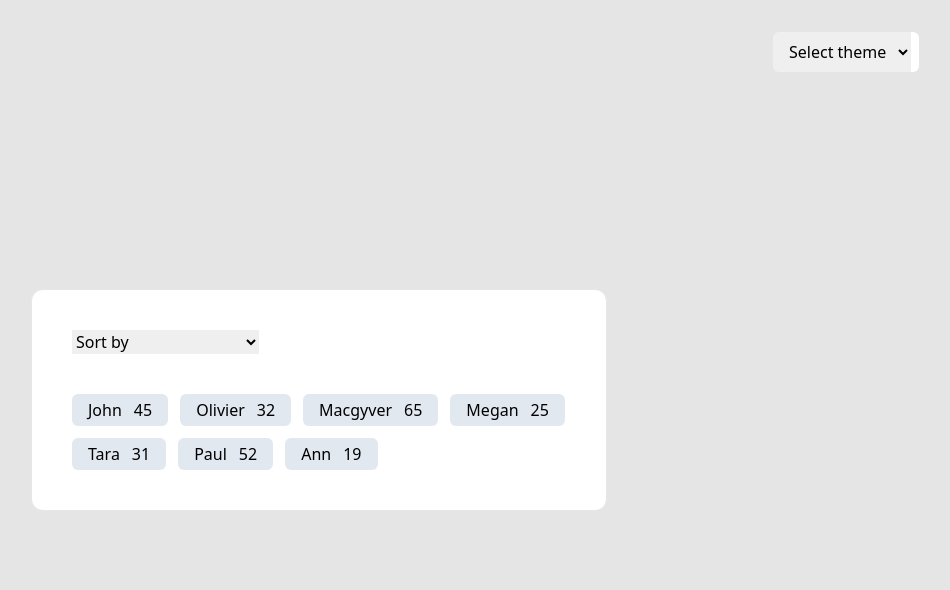
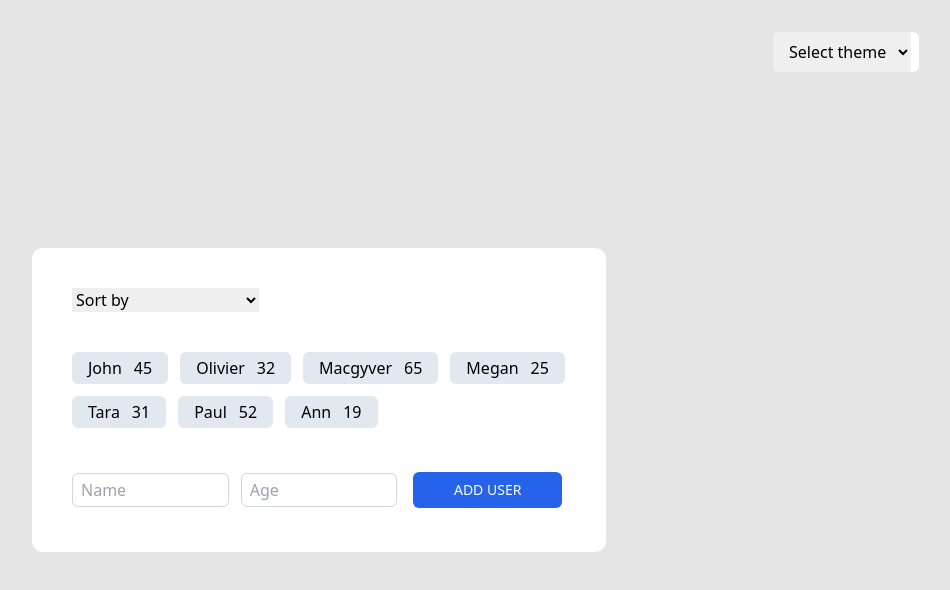
Before and after one commit to patrycjapetryk/react-2-0, a React (Vite) app: page / in a window 1280 px wide. Shown: the top 590 px of the page, without its empty margins (321-1271 px from the left). Built offline with nearby package versions, Linux system fonts and the light colour scheme.

Commit message:
Add create user form with validation

```diff
--- /dev/null
+++ b/src/components/AddUser/AddUser.tsx
@@ -0,0 +1,32 @@
+import { useForm, type SubmitHandler } from "react-hook-form";
+import { zodResolver } from "@hookform/resolvers/zod";
+
+import { Button, Input } from "../../ui";
+import { type UserData, validationSchema } from "./types";
+
+export function AddUser() {
+  const {
+    register,
+    handleSubmit,
+    formState: { errors },
+  } = useForm<UserData>({
+    resolver: zodResolver(validationSchema),
+  });
+
+  const handleAddUserForm: SubmitHandler<UserData> = (data) => {
+    console.log(data);
+  };
+
+  return (
+    <form
+      className="mt-10 grid grid-cols-3 gap-3"
+      onSubmit={handleSubmit(handleAddUserForm)}
+      noValidate
+    >
+      <Input label="Name" {...register("name")} error={errors.name} />
+      <Input label="Age" {...register("age")} error={errors.age} />
+
+      <Button label="Add user" type="submit" />
+    </form>
+  );
+}
--- /dev/null
+++ b/src/components/AddUser/index.ts
@@ -0,0 +1 @@
+export { AddUser } from "./AddUser";
--- /dev/null
+++ b/src/components/AddUser/types.ts
@@ -0,0 +1,11 @@
+import { z } from "zod";
+
+export const validationSchema = z.object({
+  name: z
+    .string()
+    .min(2, { message: "Nickname is required" })
+    .max(10, "Max 10 characters"),
+  age: z.string().min(1, "Age is required"),
+});
+
+export type UserData = z.infer<typeof validationSchema>;
--- a/src/components/Users/Users.tsx
+++ b/src/components/Users/Users.tsx
@@ -2,7 +2,10 @@ import { type ChangeEventHandler } from "react";
 
 import { capitalizeText } from "../../utils/capitalizeText";
 import { type UsersData } from "./usersData";
-import { SortingType, useSortableData } from "../../hooks/useSortableData";
+import { useSortableData } from "../../hooks/useSortableData";
+import { AddUser } from "../AddUser";
+import { UsersList } from "./UsersList";
+import { UsersFilters } from "./UsersFilters";
 
 type Props = {
   usersData: UsersData;
@@ -22,27 +25,9 @@ export function Users({ usersData }: Props) {
 
   return (
     <section className="max-w-xl rounded-xl border bg-white p-10">
-      <select className="flex gap-6" onChange={handleChange}>
-        <option value="">Sort by</option>
-        <option value={SortingType.NICKNAME_ASC}>Nickname ascending</option>
-        <option value={SortingType.NICKNAME_DES}>Nickname descending</option>
-        <option value={SortingType.AGE_ASC}>Age ascending</option>
-        <option value={SortingType.AGE_DES}>Age descending</option>
-      </select>
-
-      <div className="mt-10 flex flex-wrap gap-3">
-        {sortedData.map(({ id, nickname, age }) => {
-          return (
-            <div
-              className="flex gap-3 rounded-md bg-slate-200 px-4 py-1"
-              key={id}
-            >
-              <p>{nickname}</p>
-              <p>{age}</p>
-            </div>
-          );
-        })}
-      </div>
+      <UsersFilters handleChange={handleChange} />
+      <UsersList data={sortedData} />
+      <AddUser />
     </section>
   );
 }
--- /dev/null
+++ b/src/components/Users/UsersFilters.tsx
@@ -0,0 +1,18 @@
+import { type ChangeEventHandler } from "react";
+import { SortingType } from "../../hooks/useSortableData";
+
+type Props = {
+  handleChange: ChangeEventHandler<HTMLSelectElement>;
+};
+
+export function UsersFilters({ handleChange }: Props) {
+  return (
+    <select className="flex gap-6" onChange={handleChange}>
+      <option value="">Sort by</option>
+      <option value={SortingType.NICKNAME_ASC}>Nickname ascending</option>
+      <option value={SortingType.NICKNAME_DES}>Nickname descending</option>
+      <option value={SortingType.AGE_ASC}>Age ascending</option>
+      <option value={SortingType.AGE_DES}>Age descending</option>
+    </select>
+  );
+}
--- /dev/null
+++ b/src/components/Users/UsersList.tsx
@@ -0,0 +1,19 @@
+import { type UsersData } from "./usersData";
+
+export function UsersList({ data }: { data: UsersData }) {
+  return (
+    <div className="mt-10 flex flex-wrap gap-3">
+      {data.map(({ id, nickname, age }) => {
+        return (
+          <div
+            className="flex gap-3 rounded-md bg-slate-200 px-4 py-1"
+            key={id}
+          >
+            <p>{nickname}</p>
+            <p>{age}</p>
+          </div>
+        );
+      })}
+    </div>
+  );
+}
--- a/src/ui/Button/Button.tsx
+++ b/src/ui/Button/Button.tsx
@@ -17,7 +17,7 @@ export function Button({
   return (
     <button
       className={cn(
-        "m-1 cursor-pointer rounded-md border-0 bg-blue-600 px-8 py-2 text-xs uppercase text-white hover:bg-blue-700 disabled:bg-slate-500",
+        "m-1 cursor-pointer rounded-md border-0 bg-blue-600 px-8 py-2 text-sm uppercase text-white hover:bg-blue-700 disabled:bg-slate-500",
         className,
         { "bg-green-500 hover:bg-green-600": greenColor },
         { "bg-red-500 hover:bg-red-600": redColor },
--- a/src/ui/Input/Input.tsx
+++ b/src/ui/Input/Input.tsx
@@ -13,13 +13,19 @@ export const Input = forwardRef(function (
   const id = useId();
 
   return (
-    <div className="mb-6 grid grid-cols-2 gap-6">
-      <label className="dark:text-white" htmlFor={id}>
+    <div className="flex w-full flex-wrap items-center justify-center">
+      <label className="hidden dark:text-white" htmlFor={id}>
         {label}
       </label>
-      <input id={id} ref={ref} {...rest} />
+      <input
+        className="w-full rounded-md border border-gray-300 px-2 py-1"
+        placeholder={label}
+        id={id}
+        ref={ref}
+        {...rest}
+      />
       {error && (
-        <p className="col-span-2 text-center text-red-500">{error.message}</p>
+        <p className="mt-1 w-full text-xs text-red-500">{error.message}</p>
       )}
     </div>
   );
```
Also changed, not shown: public/delete.svg (added), public/edit.svg (added).
